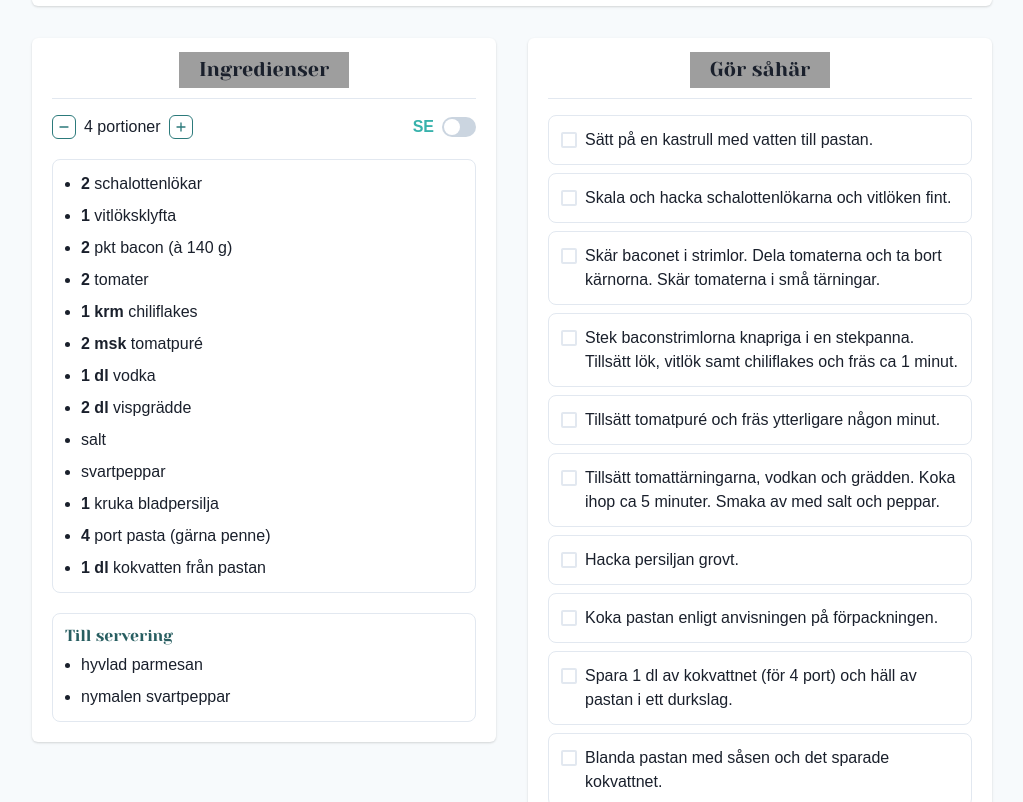
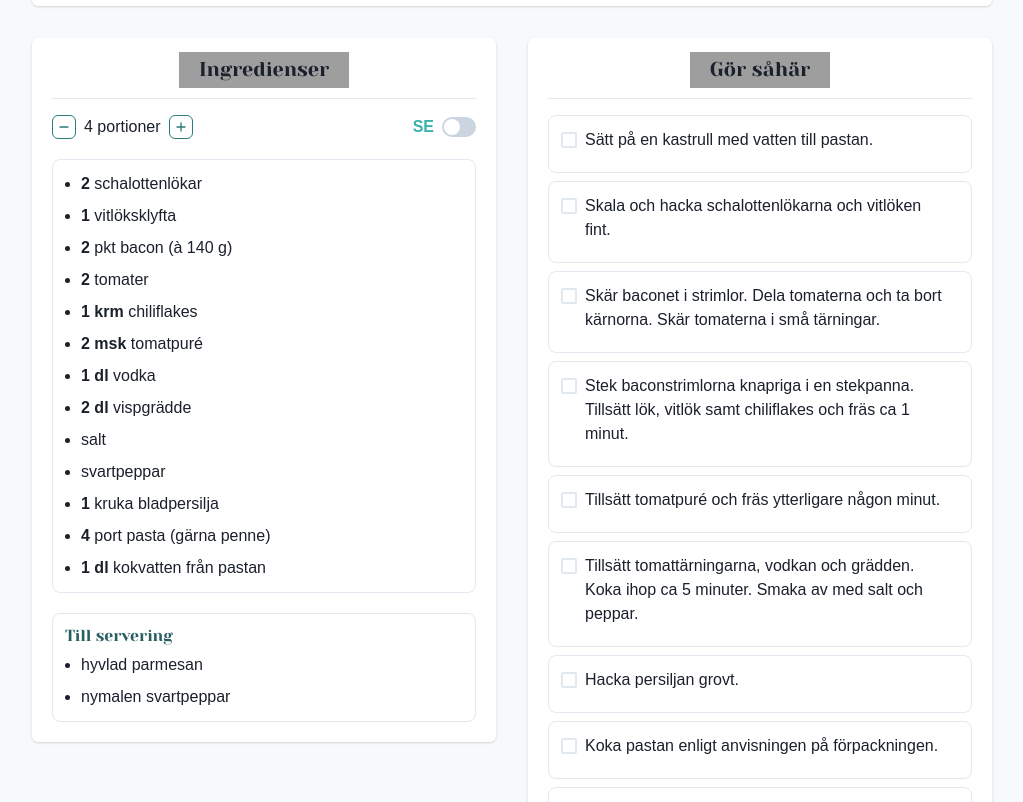
Before and after one commit to teojonsater/kitchen-cache-v2, a React (Create React App) app in the folder client/: page /recipe in a window 1280 px wide. Shown: the part 1018-1820 px from the top of the page, without its empty margins (128-1151 px from the left). Built offline with nearby package versions, Linux system fonts and the light colour scheme; grey boxes are pictures that could not be loaded.

Commit message:
The text for every step is now clickable to toggle the checkbox

```diff
--- a/client/src/pages/RecipePage/components/RecipeBody/components/StepsCard/Step.tsx
+++ b/client/src/pages/RecipePage/components/RecipeBody/components/StepsCard/Step.tsx
@@ -1,4 +1,11 @@
-import { Box, Checkbox, HStack, Text, useBoolean } from "@chakra-ui/react";
+import {
+	Box,
+	Checkbox,
+	FormControl,
+	FormLabel,
+	HStack,
+	useBoolean,
+} from "@chakra-ui/react";
 import React from "react";
 
 interface Props {
@@ -16,7 +23,7 @@ function Step({ step }: Props) {
 			p="3"
 			w="full"
 		>
-			<HStack align="start">
+			<FormControl as={HStack} align="start">
 				<Checkbox
 					mt="1"
 					onChange={setChecked.toggle}
@@ -24,14 +31,16 @@ function Step({ step }: Props) {
 					colorScheme="teal"
 				/>
 
-				<Text
+				<FormLabel
 					color={checked ? "gray.300" : "gray.800"}
 					textDecoration={checked ? "line-through" : "none"}
 					noOfLines={checked ? 1 : undefined}
+					fontWeight="normal"
+					cursor="pointer"
 				>
 					{step}
-				</Text>
-			</HStack>
+				</FormLabel>
+			</FormControl>
 		</Box>
 	);
 }
```
